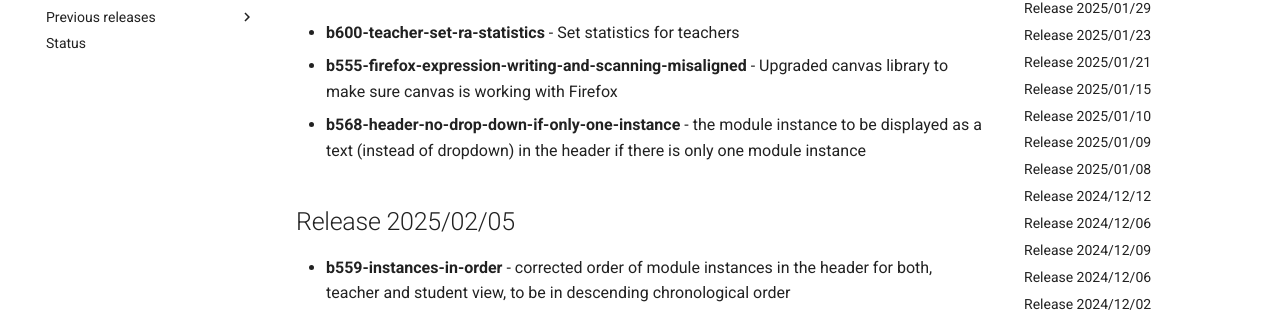
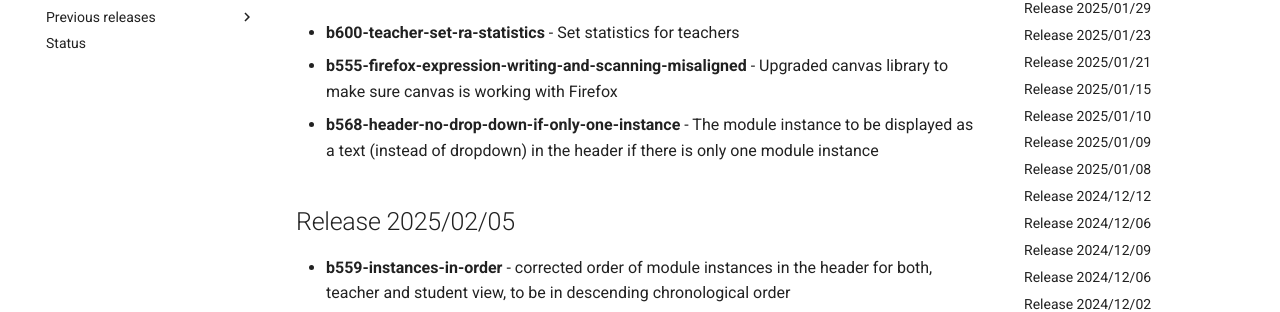
Before and after one commit to lambda-feedback/user-documentation, an MkDocs documentation site: the page built from docs/releases/index.md, in a window 1280 px wide and 900 px high. Shown: the part 259-571 px from the top of the window. Built offline with MkDocs 1.6.1 and Material for MkDocs 9.7.7, drawn with Linux system fonts in a browser that asks for light colours; comment, search, counter and statistics services are not loaded.

```diff
--- a/docs/releases/index.md
+++ b/docs/releases/index.md
@@ -2,7 +2,7 @@
 
 - **b600-teacher-set-ra-statistics** - Set statistics for teachers
 - **b555-firefox-expression-writing-and-scanning-misaligned** - Upgraded canvas library to make sure canvas is working with Firefox
-- **b568-header-no-drop-down-if-only-one-instance** - the module instance to be displayed as a text (instead of dropdown) in the header if there is only one module instance
+- **b568-header-no-drop-down-if-only-one-instance** - The module instance to be displayed as a text (instead of dropdown) in the header if there is only one module instance
 
 ## Release 2025/02/05
 
```
